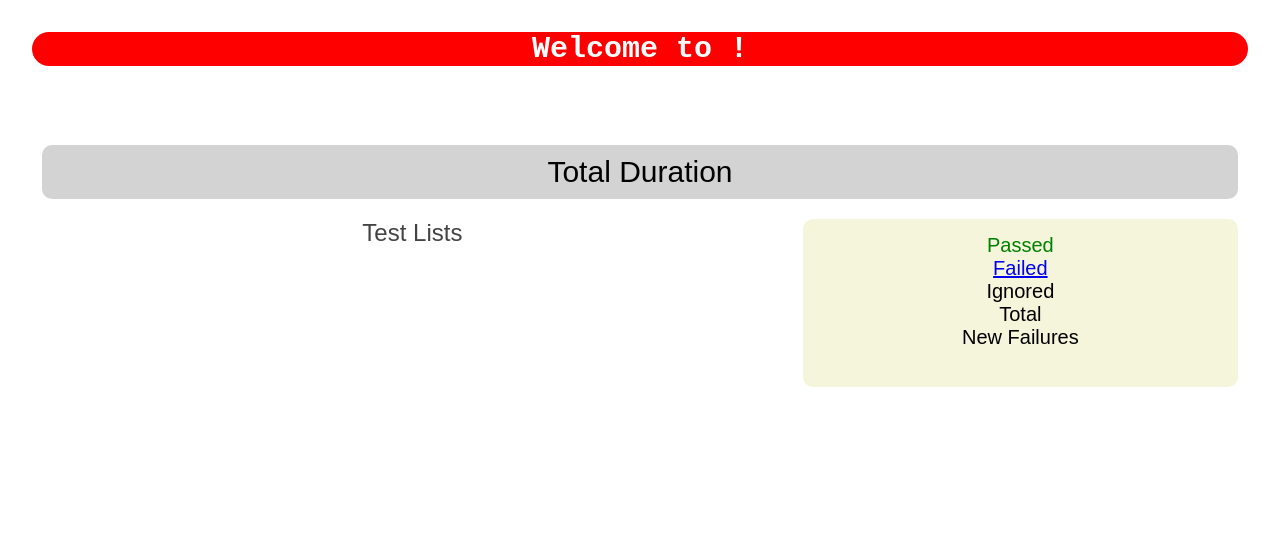
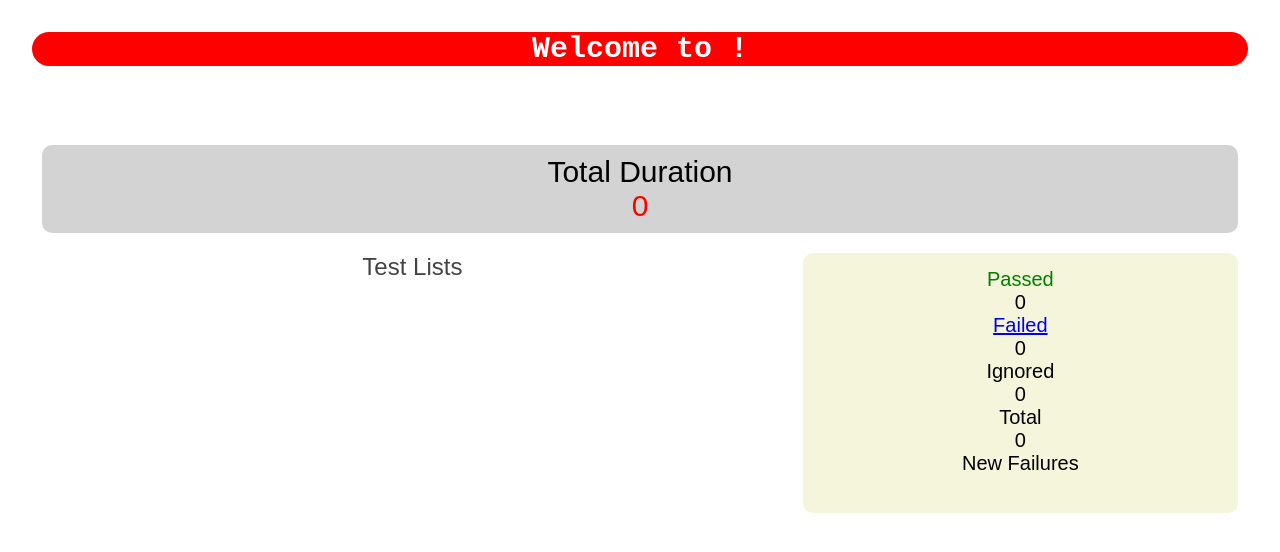
Before and after one commit to Alexandria-Davis/test-dashboard, an Angular app in the folder test-dashboard/: page / in a window 1280 px wide. Shown: the top 552 px of the page. Built offline with nearby package versions, Linux system fonts and the light colour scheme; no server answers.

Commit message:
added test counts

```diff
--- a/test-dashboard/src/app/overview/overview.component.ts
+++ b/test-dashboard/src/app/overview/overview.component.ts
@@ -40,12 +40,12 @@ export class OverviewComponent implements OnInit {
   //   "test_name": "sample_disabled_test"
   // }]
 
-  passed;
-  failed;
-  durration;
-  total;
+  passed = 0;
+  failed = 0;
+  durration = 0;
+  total = 0;
   new_fail;
-  no_run;
+  no_run = 0;
   title;
   tests : test[];
   //goodTests : Object
@@ -55,7 +55,6 @@ export class OverviewComponent implements OnInit {
 
   ngOnInit() {
     this.getTestManifest();
-
     //console.log("After subscribe call  " , this.tests)
     // let evilResponseProps = Object.keys(test);
     // // Step 2. Create an empty array.
@@ -78,14 +77,36 @@ export class OverviewComponent implements OnInit {
 
   }
   deal_with_stuff(results:testlist): void{
-    console.log(results)
+    //console.log(results)
     this.tests = results.results;
     //console.log(results,"!!!!!!!");
-    console.log("tests is set", this.tests[2]);
+    console.log("tests is set", this.tests[32].status)
+    for(let test of this.tests){
+      if(test.status == "passed"){
+        this.passed += 1;
+      }
+      else if( test.status == "ignored"){
+        this.no_run += 1;
+      }
+      else{
+        this.failed +=1;
+      }
+    }
+    this.total = this.passed + this.failed + this.no_run;
+    console.log(this.passed);
   }
   getTestManifest(): void{
     this.testService.getTestManifest(1)
         .subscribe(tests => this.deal_with_stuff(tests));
   }
+  getpassedcount(tests : test[]): number{
+    console.log("Begin passed");
+    this.getTestManifest();
+    console.log(tests);
+    for(let test of tests){
+      console.log(test);
+      return 1;
+    }
+  }
 
 }
```
